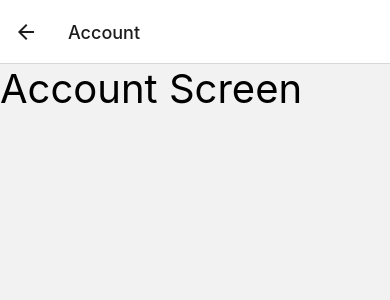
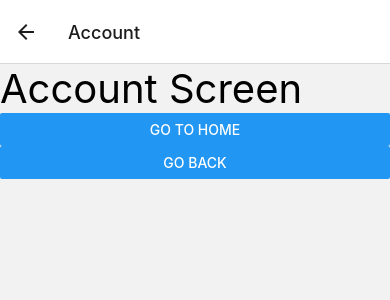
Before and after one commit to alison2686/strolls-react-native, a React Native app: screen /Account in a window 390 px wide. Shown: the top 300 px of the page. Built offline with nearby package versions, Linux system fonts and the light colour scheme.

Commit message:
install Bottom Tabs Nav

```diff
--- a/package.json
+++ b/package.json
@@ -9,14 +9,15 @@
     "web": "expo start --web"
   },
   "dependencies": {
+    "@react-navigation/bottom-tabs": "^6.5.3",
     "@react-navigation/native": "^6.1.2",
     "@react-navigation/native-stack": "^6.9.8",
     "expo": "~47.0.12",
     "expo-status-bar": "~1.4.2",
     "react": "18.1.0",
     "react-native": "0.70.5",
-    "react-native-screens": "~3.18.0",
-    "react-native-safe-area-context": "4.4.1"
+    "react-native-safe-area-context": "4.4.1",
+    "react-native-screens": "~3.18.0"
   },
   "devDependencies": {
     "@babel/core": "^7.12.9"
--- a/src/screens/AccountScreen.js
+++ b/src/screens/AccountScreen.js
@@ -1,8 +1,14 @@
 import React from "react";
-import { View, StyleSheet, Text } from "react-native";
+import { View, StyleSheet, Text, Button } from "react-native";
 
-const AccountScreen = () => {
-  return <Text style={{ fontSize: 40 }}>Account Screen</Text>;
+const AccountScreen = ({ navigation }) => {
+  return (
+    <View>
+      <Text style={{ fontSize: 40 }}>Account Screen</Text>
+      <Button title="Go to Home" onPress={() => navigation.navigate("Home")} />
+      <Button title="Go back" onPress={() => navigation.goBack()} />
+    </View>
+  );
 };
 
 const styles = StyleSheet.create({});
```
Also changed, not shown: 2 other files (tests, documents, lock files or other folders).
